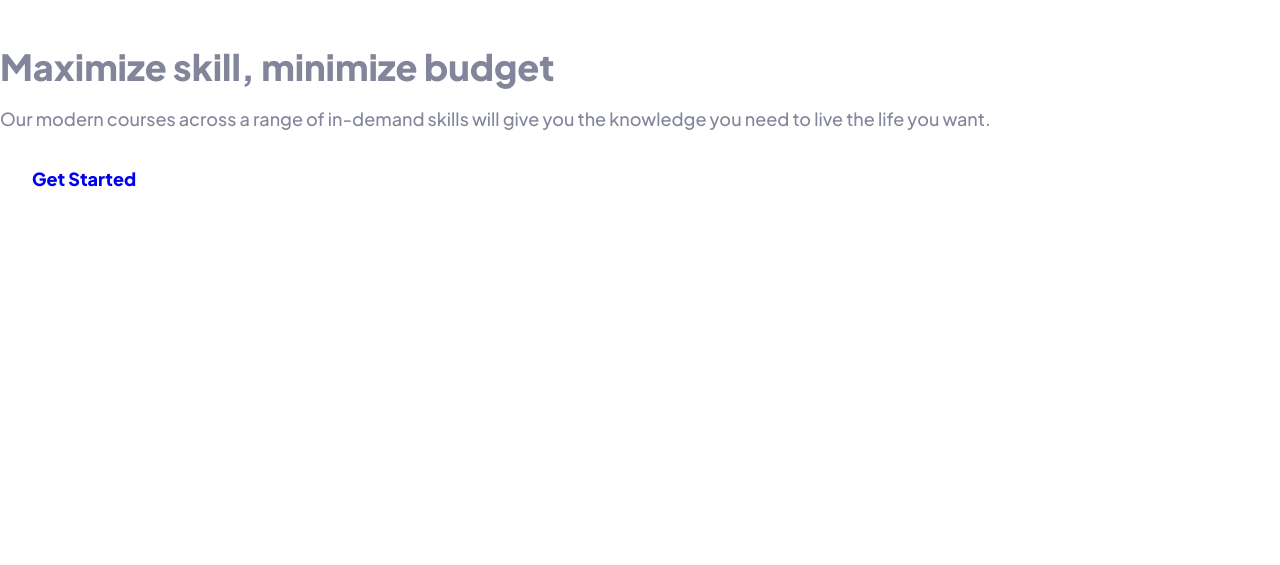
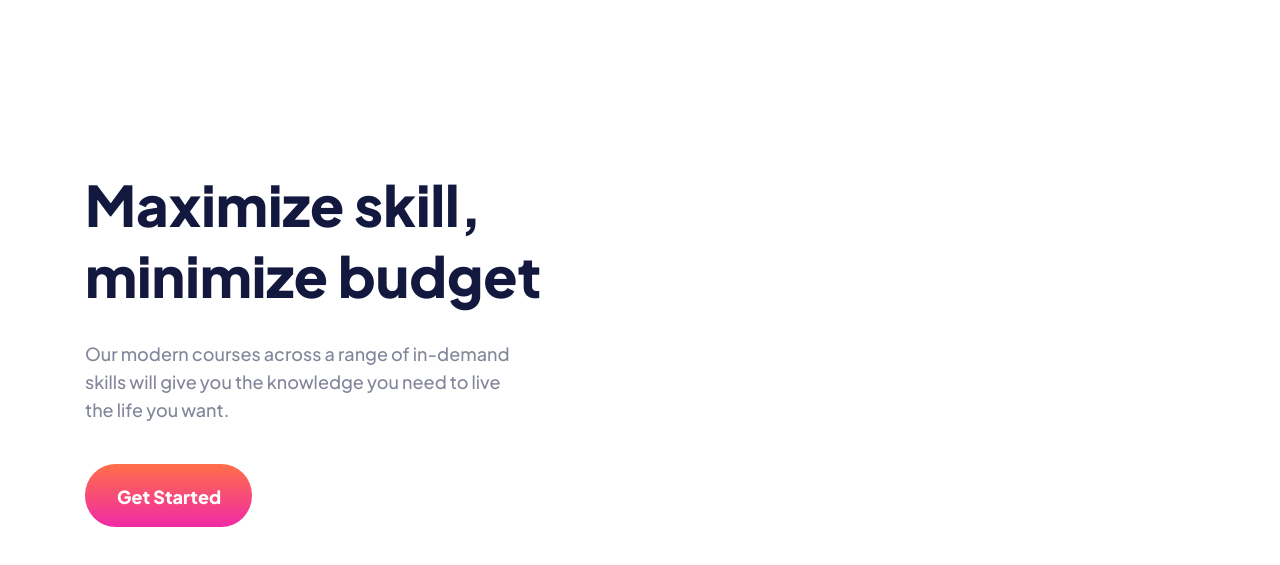
Before and after one commit to NodirXon0609/skilled, a plain HTML site: page index.html in a window 1280 px wide. Shown: the part 83-648 px from the top of the page. Drawn offline with Linux system fonts and the light colour scheme.

Commit message:
Add title, paragraph, and button of left part of  hero

```diff
--- a/css/styles.css
+++ b/css/styles.css
@@ -96,6 +96,7 @@ img {
   text-decoration: none;
   text-align: center;
   cursor: pointer;
+  text-transform: capitalize;
   transition: opacity var(--transition-duration) ease,
   background-color var(--transition-duration) ease;
 }
@@ -106,11 +107,32 @@ img {
 }
 
 .button-primary:hover {
-  opacity: 0.8;
+  background-color: #666ca3;
 }
 
 .button-primary:active {
-  background-color: #666ca3;
+  opacity: 0.6;
+}
+
+/* BUTTON-HERO */
+.hero-button {
+  background-image: linear-gradient(180deg, #FF6F48 0%, #F02AA6 100%);
+  color: var(--button-text-color);
+  padding: 19px 31px 16px 32px;
+  border-radius: 31px;
+  transition: opacity var(--transition-duration) ease,
+  background-image var(--transition-duration) ease;
+}
+
+.hero-button:hover {
+  background-image:
+  linear-gradient(0deg, rgba(255, 255, 255, 0.5),
+  rgba(255, 255, 255, 0.5)),
+  linear-gradient(180deg, #FF6F48 0%, #F02AA6 100%);
+}
+
+.hero-button:active {
+  opacity: 0.6;
 }
 
 /* CONTAINER  */
@@ -134,11 +156,10 @@ img {
   padding-top: 24px;
   padding-bottom: 32px;
 }
+
 .site-header-container {
   display: flex;
   justify-content: space-between;
-}
-.container {
 }
 
 /* SITE-HEADER-LOGO-BEGIN */
@@ -165,3 +186,44 @@ img {
 /* SITE-HEADER-LOGO-END */
 
 /* SITE-HEADER-END */
+
+
+/* HERO-BEGIN */
+.hero {
+  padding-top: 55px;
+  padding-bottom: 55px;
+}
+
+/* HERO-LEFT-BEGIN */
+.hero-left-container {
+
+}
+
+.hero-left {
+
+}
+
+.hero-left-heading {
+  max-width: 457px;
+  font-weight: 800;
+  font-size: 56px;
+  line-height: 71px;
+  color: var(--dark-blue);
+  margin-top: 85px;
+  margin-bottom: 0;
+}
+
+.hero-left-text {
+  max-width: 445px;
+  margin-top: 29px;
+  margin-bottom: 40px;
+}
+
+/* HERO-RIGT-BEGIN */
+.hero-right {
+
+}
+
+/* HERO-RIGT-END */
+
+/* HERO-END */
--- a/index.html
+++ b/index.html
@@ -30,12 +30,14 @@
   <!-- HERO-BEGIN -->
   <div class="hero">
     <!-- HERO-LEFT-BEGIN -->
+    <div class="hero-left-container container">
       <div class="hero-left">
         <h1 class="hero-left-heading">Maximize skill, minimize budget</h1>
         <p class="hero-left-text">
           Our modern courses across a range of in-demand skills will give you the knowledge you need to live the life you want.
         </p>
         <a class="button hero-button" href="index.html">Get Started</a>
+      </div>
     </div>
     <!-- HERO-LEFT-END -->
 
```
Lines whose indentation alone changed are shown as unchanged.
